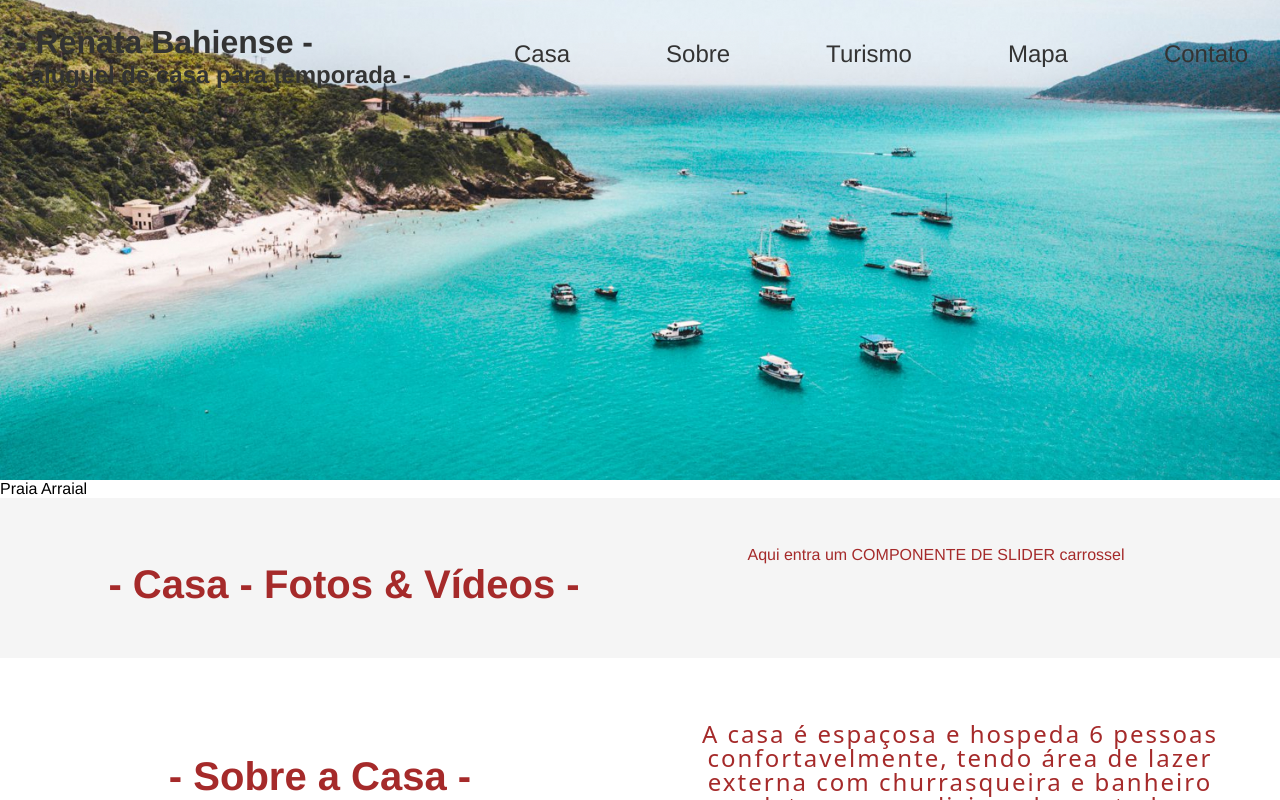
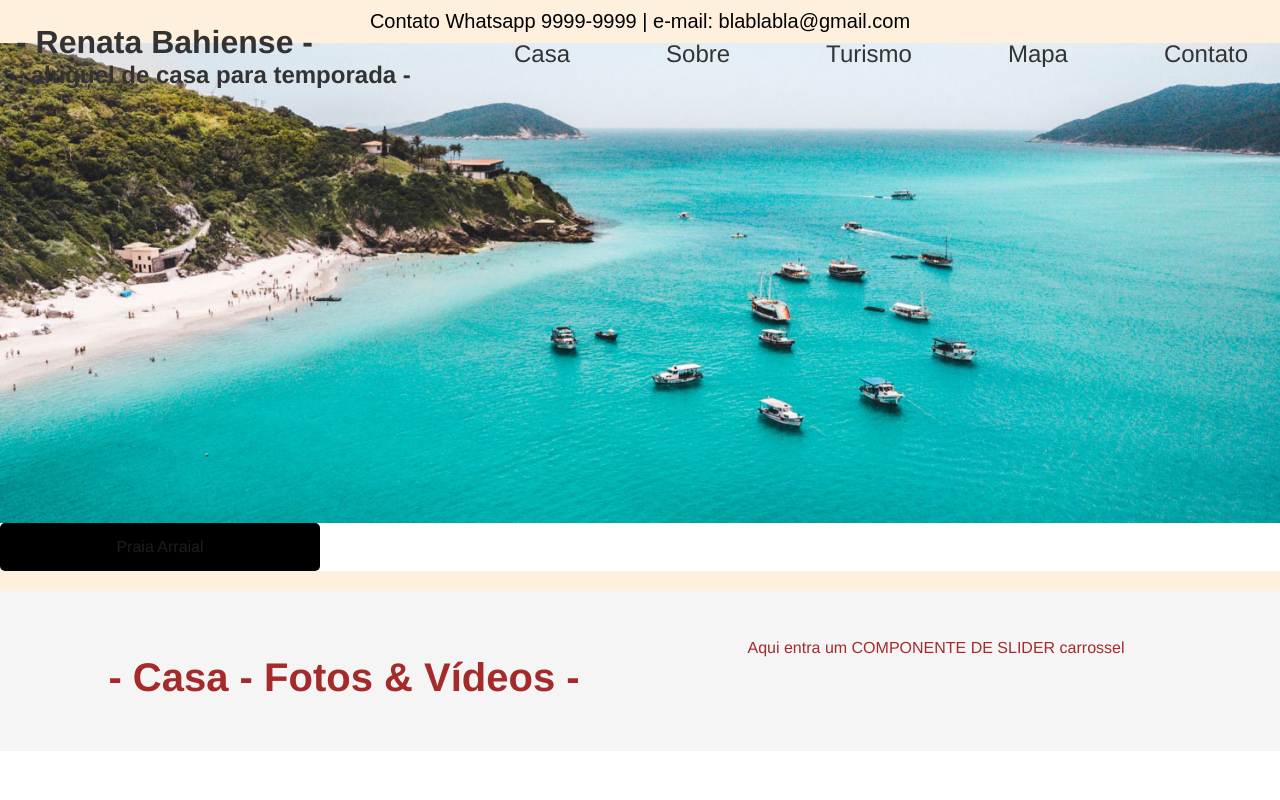
Before and after one commit to MahAzevedo/praia, a React (Vite) app: page / in a window 1280 px wide. Shown: the top 800 px of the page. Built offline with nearby package versions, Linux system fonts and the light colour scheme.

Commit message:
new file:   src/Components/Carousel/CarouselData.json

```diff
--- a/src/Components/Banner.jsx
+++ b/src/Components/Banner.jsx
@@ -7,17 +7,35 @@ import praiaCapa from '../Assets/praiaCapa.jpg?react';
 const Banner = () => {
   return (
     <div className={styles.container}>
+      <div className={styles.info}>
+        Contato Whatsapp 9999-9999 | e-mail:  blablabla@gmail.com
+      </div>
       <div className={styles.carousel}>
-        <div className={styles.item}>
-          <div className={styles.image}>
-            <img src="./src/Assets/praiaCapa.jpg" alt="Praia 1" />
-          </div>
-          <div className={styles.info}>
-            <span className={styles.msg}>Praia Arraial</span>
-          </div>
-        </div>
+        <img src="./src/Assets/praiaCapa.jpg" alt="Praia 1" />
+      </div>
+      <span className={styles.msg}>Praia Arraial</span>
+      <div className={styles.info}>
       </div>
     </div>
+
+// https://unsplash.com/pt-br/fotografias/mar-azul-sob-o-ceu-azul-durante-o-dia--awuLy3I56c
+
+//https://unsplash.com/pt-br/fotografias/uma-vista-aerea-de-uma-praia-e-do-oceano-M50irPDj9Kc
+
+
+
+    // <div className={styles.container}>
+    //   <div className={styles.carousel}>
+    //     <div className={styles.item}>
+    //       <div className={styles.image}>
+    //         <img src="./src/Assets/praiaCapa.jpg" alt="Praia 1" />
+    //       </div>
+    //       <div className={styles.info}>
+    //         <span className={styles.msg}>Praia Arraial</span>
+    //       </div>
+    //     </div>
+    //   </div>
+    // </div>
   );
 };
 
--- a/src/Components/Banner.module.css
+++ b/src/Components/Banner.module.css
@@ -1,8 +1,17 @@
-.photoPraia {
+/* .photoPraia {
     width: 100%;
+} */
+
+.container {
+    /* max-width: 1440vh; */
+    max-width: 1440vh;
 }
 
-.container {}
+.container .carousel {
+    display: flex;
+    overflow-x: auto;
+    scroll-behavior: smooth;
+}
 
 .carousel {}
 
@@ -10,6 +19,39 @@
 
 .image {}
 
-.info {}
+.info {
+    /* background-color: yellowgreen; */
+    background-color: #FFF0DE;
+    color: black;
+    font-size: 20px;
+    font-family: Arial, Helvetica, sans-serif;
+    max-width: 1440vh;
+    width: 100%;
+    display: flex;
+    padding: 10px;
+    justify-content: center;
+}
 
-.msg {}
+.msg {
+    /* width: 100%; */
+    /* min-height: 100vh; */
+    /* background-color: #e1e1e1; */
+    /* color: #1e1e1e; */
+    /* display: flex; */
+    /* justify-content: center; */
+    /* align-items: center; */
+
+    /* background-color: white; */
+    /* margin: 10px; */
+    /* padding: 10px; */
+
+    display: block;
+    text-align: center;
+    color: #1e1e1e;
+    padding: 10px;
+    border-radius: 5px;
+    background-color: black;
+    max-width: 40vh;
+    padding: 15px;
+    z-index: 100%;
+}
```
Also changed, not shown: src/Components/Carousel/CarouselData.json (added, +8 -0 lines).
